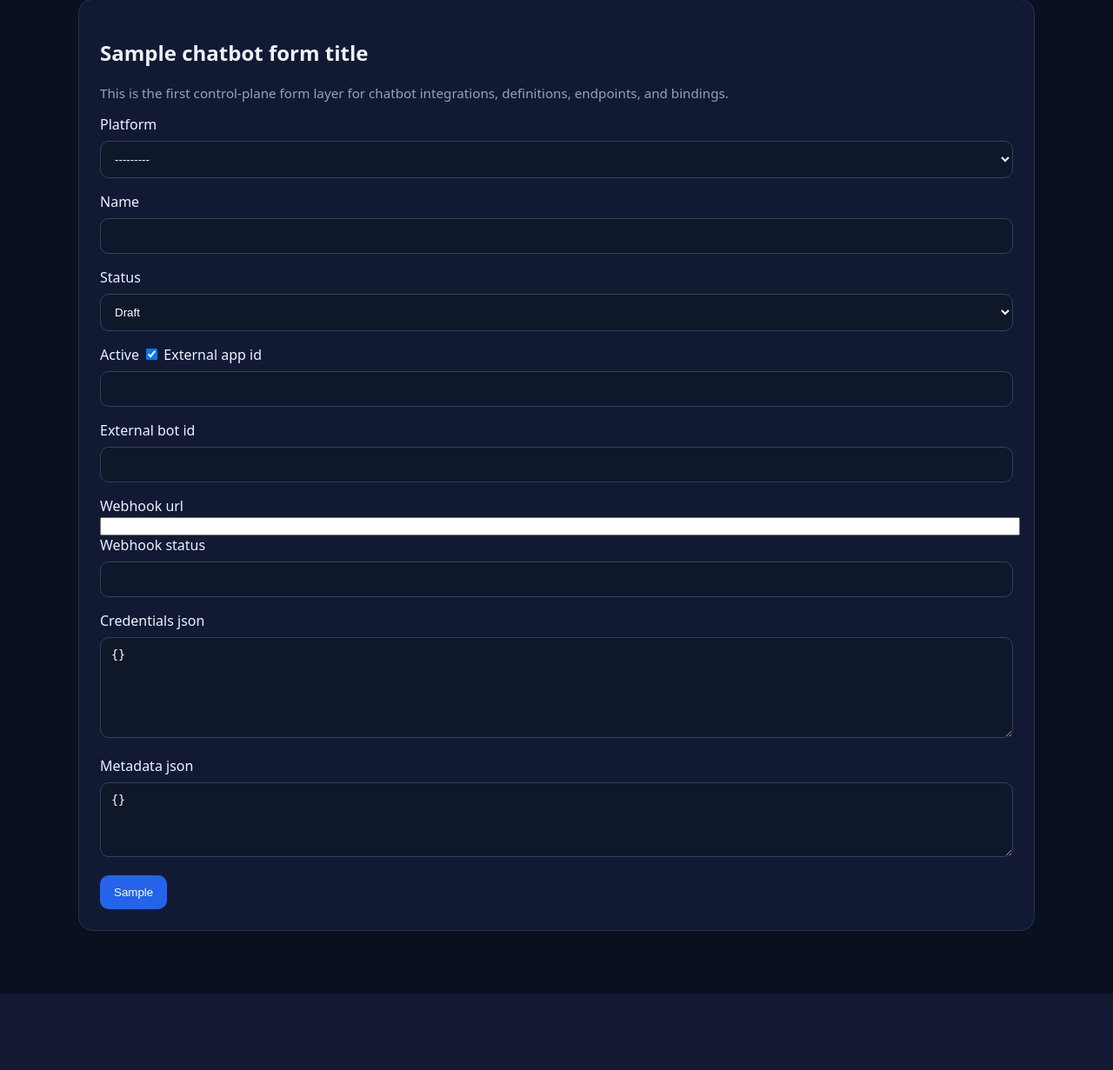
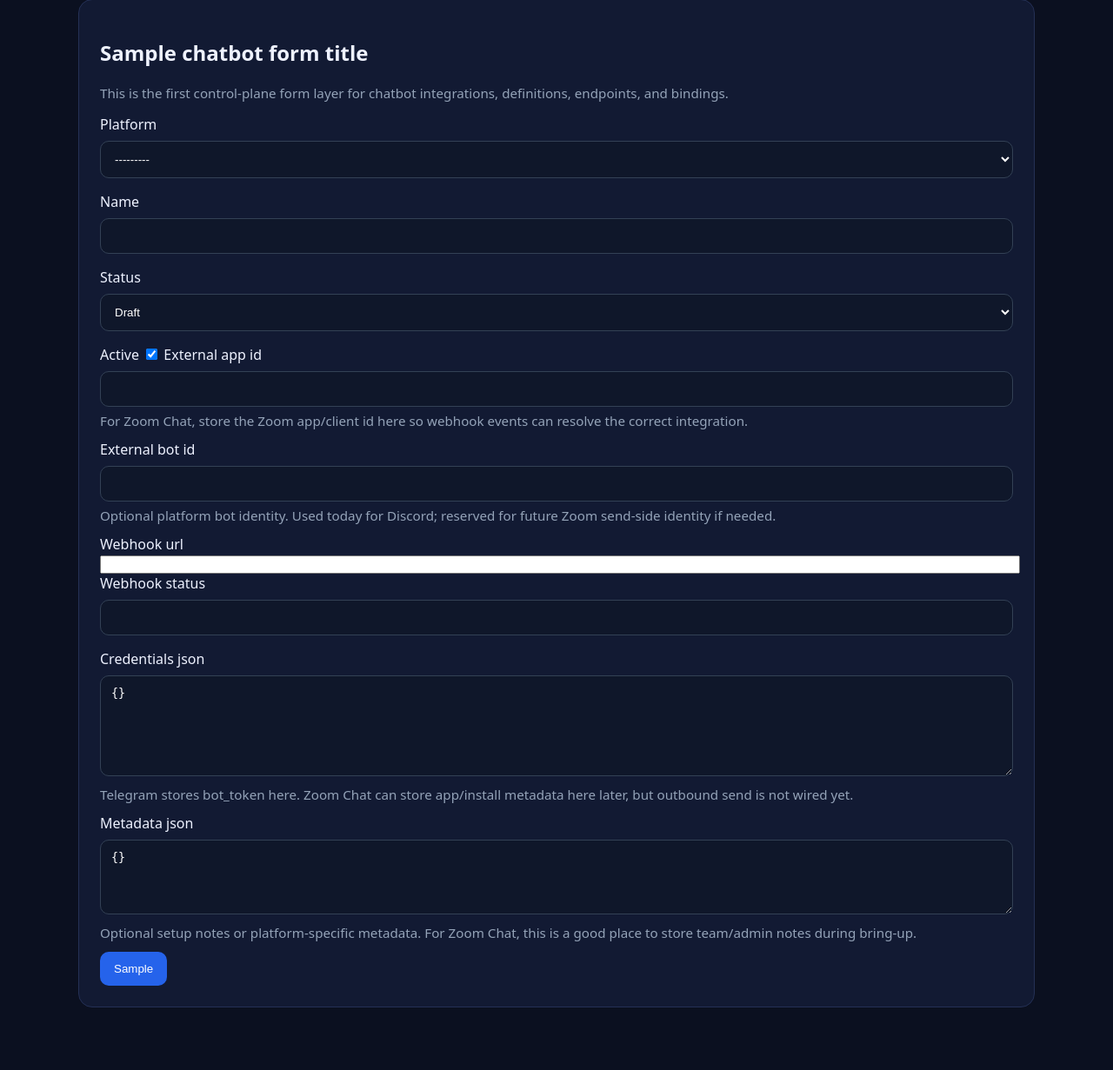
Before and after one commit to normandmickey/docstore-rag, a Django app: template templates/dashboard/chatbot_form.html in a window 1280 px wide. Shown: the part 568-1799 px from the top of the page at 87% size. Before the commit the page ends 1711 px from the top, so only its background shows below. Run offline with Django 5.2, Linux system fonts and the light colour scheme; tables that the repository leaves empty hold one stand-in row (values such as "Sample post"); the template is opened without the code that fills it: values that come from a table or form of the project are taken from there, most other values are stand-ins (such as "Sample title", 1, 10 or a date in 2020); data that the repository does not hold is empty; parts of the project's set-up code (start-up, migrations or seed data) failed here and were passed over.

Commit message:
Add Zoom Chat setup guidance to chatbot forms

```diff
--- a/chatbots/forms.py
+++ b/chatbots/forms.py
@@ -24,6 +24,12 @@ class ChatbotIntegrationForm(forms.ModelForm):
             'webhook_url': forms.URLInput(attrs={'style': 'width: 100%;'}),
             'credentials_json': forms.Textarea(attrs={'rows': 6}),
             'metadata_json': forms.Textarea(attrs={'rows': 4}),
+        }
+        help_texts = {
+            'external_app_id': 'For Zoom Chat, store the Zoom app/client id here so webhook events can resolve the correct integration.',
+            'external_bot_id': 'Optional platform bot identity. Used today for Discord; reserved for future Zoom send-side identity if needed.',
+            'credentials_json': 'Telegram stores bot_token here. Zoom Chat can store app/install metadata here later, but outbound send is not wired yet.',
+            'metadata_json': 'Optional setup notes or platform-specific metadata. For Zoom Chat, this is a good place to store team/admin notes during bring-up.',
         }
 
 
--- a/templates/dashboard/chatbot_form.html
+++ b/templates/dashboard/chatbot_form.html
@@ -4,6 +4,18 @@
 <div class="card">
   <h2>{{ chatbot_form_title }}</h2>
   <p class="meta">This is the first control-plane form layer for chatbot integrations, definitions, endpoints, and bindings.</p>
+  {% if chatbot_zoom_help %}
+    <div class="msg" style="background:#13203f;border-color:#2563eb;color:#dbeafe;">
+      <strong>Zoom Chat setup notes</strong><br>
+      Use platform <strong>Zoom Chat</strong> for Team Chat style integrations. Current scaffold supports webhook receive/verification, resolve, message/event logging, and draft reply generation in the shared runner.<br><br>
+      For v1 setup:
+      <ul style="margin:8px 0 0 18px;">
+        <li>Use <strong>external_app_id</strong> for your Zoom app/client id.</li>
+        <li>The webhook URL should be <code>https://bots.docstore.oddsmith.net/webhooks/zoom-chat/{{ chatbot_runner_key_preview }}</code>.</li>
+        <li>Outbound send back to Zoom Chat is still pending, so this is currently an inbound/logging/control-plane scaffold.</li>
+      </ul>
+    </div>
+  {% endif %}
   <form method="post">
     {% csrf_token %}
     {% for field in chatbot_form %}
```
Also changed, not shown: chatbots/views.py (+10 -1 lines).
